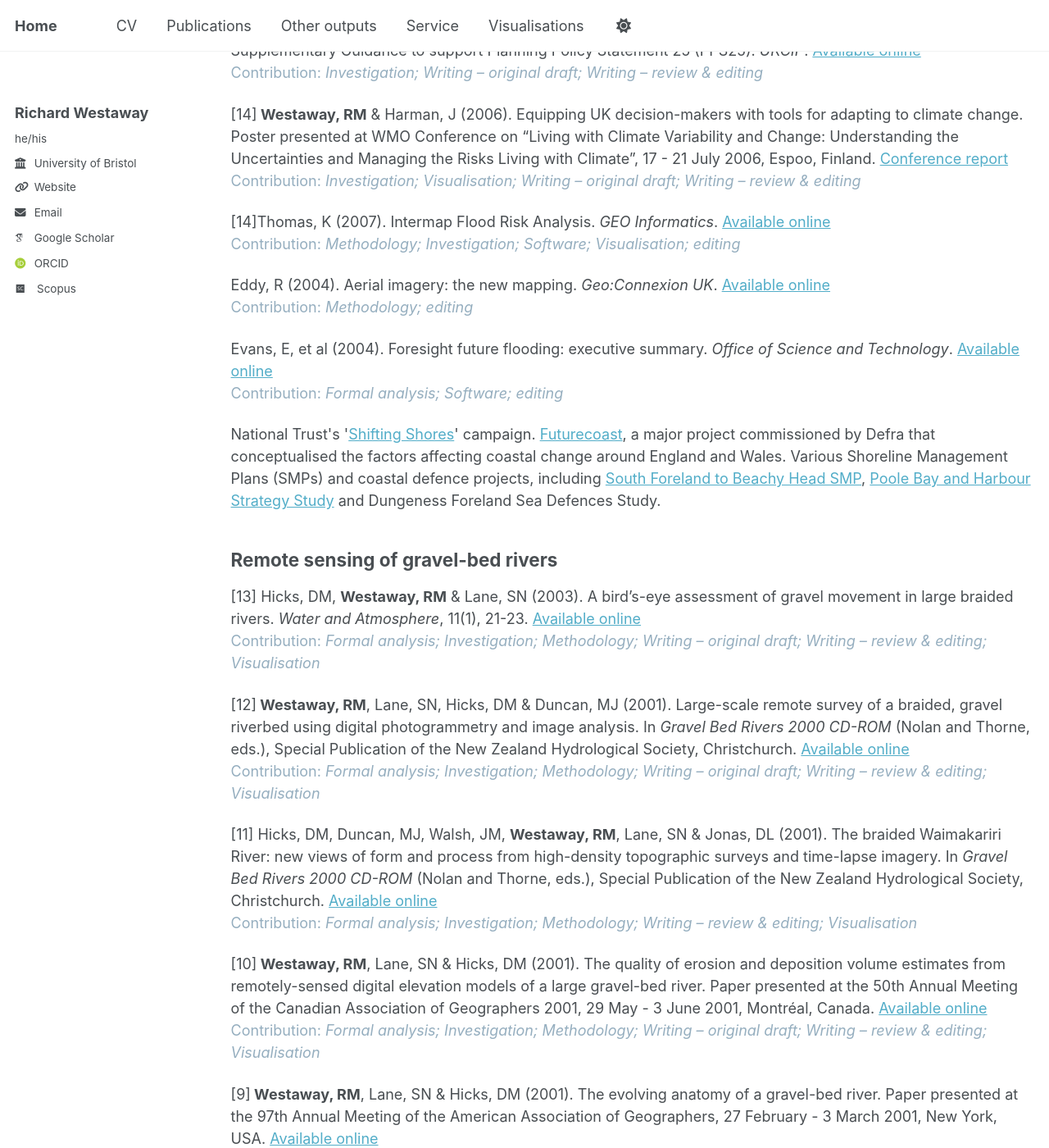
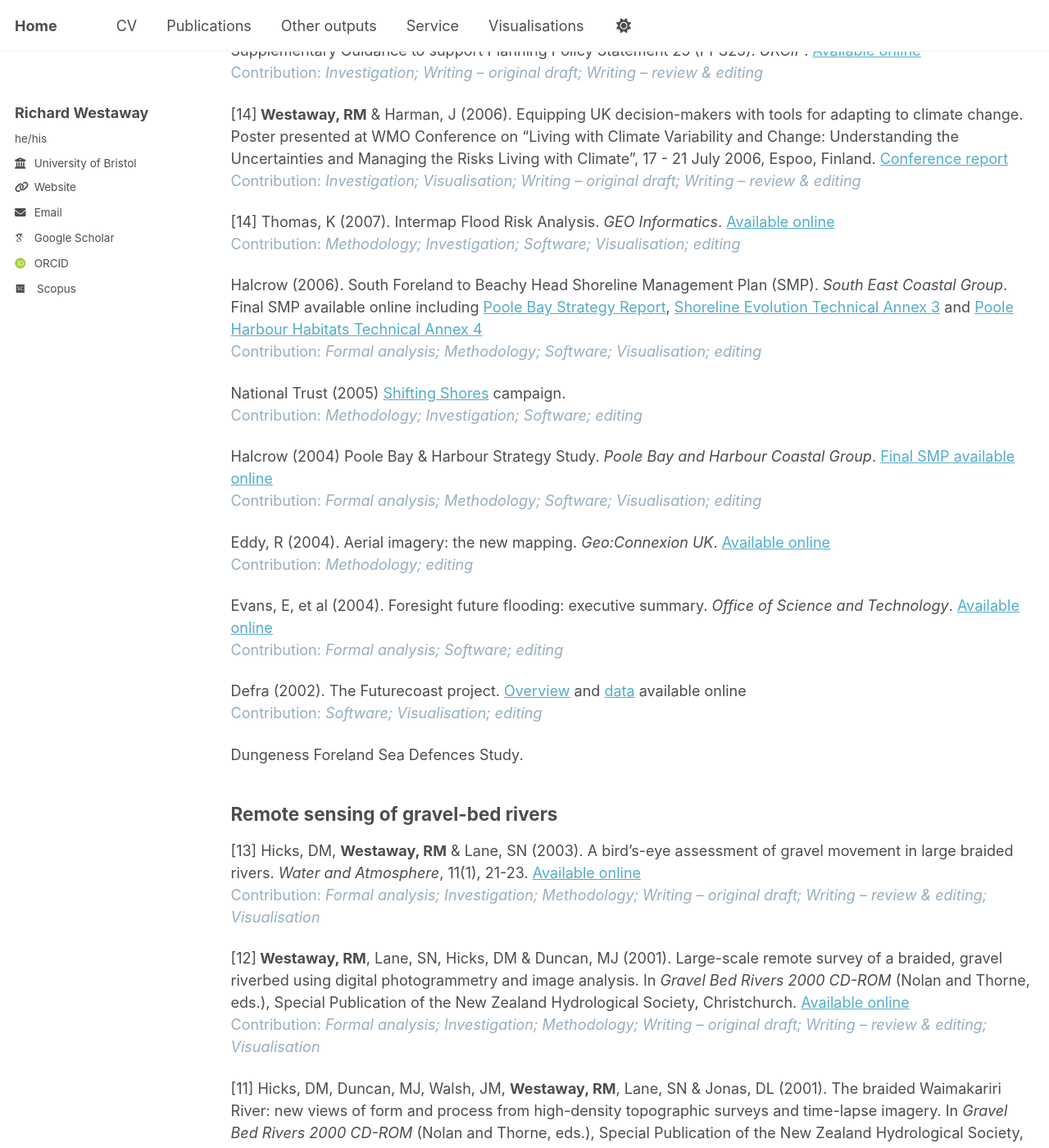
Before and after one commit to richardwestaway/richardwestaway.github.io, a Jekyll site: the page built from _pages/outputs.html, in a window 1280 px wide and 1400 px high, scrolled down 3495 px. Shown: the whole window at 82% size. Built offline with Jekyll 4.4.1, drawn with Linux system fonts in a browser that asks for light colours; some web fonts are replaced; comment, search, counter and statistics services are not loaded.

Commit message:
Update outputs.html

```diff
--- a/_pages/outputs.html
+++ b/_pages/outputs.html
@@ -81,18 +81,21 @@ author_profile: true
 
 <p>[14]<strong> Westaway, RM</strong> &amp; Harman, J (2006). Equipping UK decision-makers with tools for adapting to climate change. Poster presented at WMO Conference on “Living with Climate Variability and Change: Understanding the Uncertainties and Managing the Risks Living with Climate”, 17 - 21 July 2006, Espoo, Finland. <a href="https://library.wmo.int/records/item/58506-report-of-wmo-conference-on-living-with-climate-variability-and-change?offset=1" target="_blank" rel="noopener">Conference report</a><br /><span style="color: #95aebf;">Contribution: <em>Investigation; Visualisation; </em><em>Writing – original draft; Writing – review &amp; editing</em></span></p>
 
-<p>[14]Thomas, K (2007). Intermap Flood Risk Analysis. <em>GEO Informatics</em>. <a href="https://web.archive.org/web/20091009004505/https://www.geoinformatics.com/blog/online-articles/intermap-flood-risk-analysis" target="_blank" rel="noopener">Available online</a><br /><span style="color: #95aebf;">Contribution: <em>Methodology; Investigation; Software; Visualisation; </em><em>editing</em></span></p>
+<p>[14] Thomas, K (2007). Intermap Flood Risk Analysis. <em>GEO Informatics</em>. <a href="https://web.archive.org/web/20091009004505/https://www.geoinformatics.com/blog/online-articles/intermap-flood-risk-analysis" target="_blank" rel="noopener">Available online</a><br /><span style="color: #95aebf;">Contribution: <em>Methodology; Investigation; Software; Visualisation; </em><em>editing</em></span></p>
+
+Halcrow (2006). South Foreland to Beachy Head Shoreline Management Plan (SMP). <em>South East Coastal Group</em>. Final SMP available online including <a href="https://www.twobays.net/Strategy%20Study/2004_Strategy%20Report%20-%20PBY-%20Poole%20Bay.pdf" target="_blank" rel="noopener">Poole Bay Strategy Report</a>, <a href="https://www.twobays.net/Strategy%20Study/2004_TECHNICAL%20ANNEX%203%20-%20Shoreline%20Evolution.pdf" target="_blank" rel="noopener">Shoreline Evolution Technical Annex 3</a> and <a href="https://www.twobays.net/Strategy%20Study/2004_TECHNICAL%20ANNEX%204%20-%20Poole%20Harbour%20Habitats.pdf" target="_blank" rel="noopener">Poole Harbour Habitats Technical Annex 4</a><br /><span style="color: #95aebf;">Contribution: <em>Formal analysis; Methodology; Software; Visualisation; </em><em>editing</em></span></p>
+
+National Trust (2005) <a href="https://richardwestaway.github.io/files/2005-national-trust-uk-shifting-shores.pdf" target="_blank" rel="noopener">Shifting Shores</a> campaign.<br /><span style="color: #95aebf;">Contribution: <em>Methodology; Investigation; Software; </em><em>editing</em></span></p>
+
+Halcrow (2004) Poole Bay & Harbour Strategy Study. <em>Poole Bay and Harbour Coastal Group</em>. <a href="https://www.twobays.net/strategy_study.htm" target="_blank" rel="noopener">Final SMP available online</a><br /><span style="color: #95aebf;">Contribution: <em>Formal analysis; Methodology; Software; Visualisation; </em><em>editing</em></span></p>
 
 Eddy, R (2004). Aerial imagery: the new mapping. <em>Geo:Connexion UK</em>. <a href="https://richardwestaway.github.io/files/2004-GeoConnexionUK.pdf" target="_blank" rel="noopener">Available online</a><br /><span style="color: #95aebf;">Contribution: <em>Methodology; </em><em>editing</em></span></p>
 
 Evans, E, et al (2004). Foresight future flooding: executive summary. <em>Office of Science and Technology</em>. <a href="https://assets.publishing.service.gov.uk/media/5a74c78de5274a3f93b48beb/04-947-flooding-summary.pdf" target="_blank" rel="noopener">Available online</a><br /><span style="color: #95aebf;">Contribution: <em>Formal analysis; Software; </em><em>editing</em></span></p>
 
-National Trust's '<a href="https://richardwestaway.github.io/files/2005-national-trust-uk-shifting-shores.pdf" target="_blank" rel="noopener">Shifting Shores</a>' campaign.
+Defra (2002). The Futurecoast project. <a href="http://www.coastalwiki.org/wiki/FUTURECOAST_project,_UK" target="_blank" rel="noopener">Overview</a> and <a href="https://coastalmonitoring.org/ccoresources/futurecoast/" target="_blank" rel="noopener">data</a> available online <br /><span style="color: #95aebf;">Contribution: <em>Software; Visualisation; </em><em>editing</em></span></p>
 
-<a href="http://www.coastalwiki.org/wiki/FUTURECOAST_project,_UK" target="_blank" rel="noopener">Futurecoast</a>, a major project commissioned by Defra that conceptualised the factors affecting coastal change around England and Wales.
-
-Various Shoreline Management Plans (SMPs) and coastal defence projects, including <a href="https://environment.data.gov.uk/shoreline-planning/shoreline-management-plan/SMP11" target="_blank" rel="noopener">South Foreland to Beachy Head SMP</a>, <a href="http://www.twobays.net/strategy_study.htm" target="_blank" rel="noopener">Poole Bay and Harbour Strategy Study</a> and Dungeness Foreland Sea Defences Study.
-
+Dungeness Foreland Sea Defences Study.
 
 
 
```
